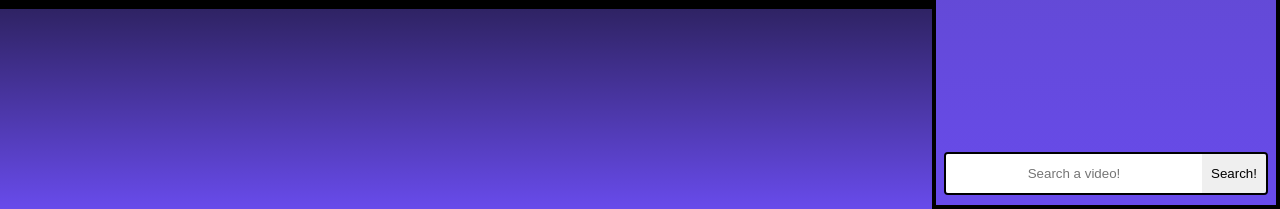
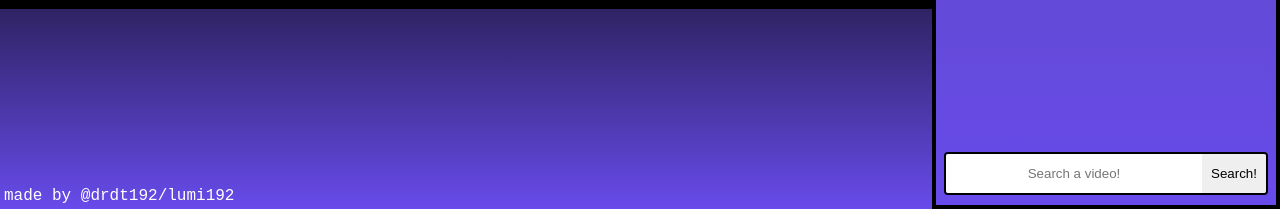
Before and after one commit to drdt192/AthaeaTube, a website: page public/index.html in a window 1280 px wide. Shown: the part 591-800 px from the top of the page. Drawn offline with Linux system fonts and the light colour scheme.

Commit message:
nametag lol

```diff
--- a/public/css/base.css
+++ b/public/css/base.css
@@ -126,3 +126,9 @@ video {
     padding: 2px;
     cursor: pointer;
 }
+
+#extra-div {
+    position: absolute;
+    bottom: 4px;
+    left: 4px;
+}
--- a/public/index.html
+++ b/public/index.html
@@ -30,6 +30,7 @@
                 <button id="search-button" type="submit">Search!</button>
              </form>
         </div>
+        <div id="extra-div">made by @drdt192/lumi192</div>
         <script src="js/search.js"></script>
     </body>
 </html>
```
